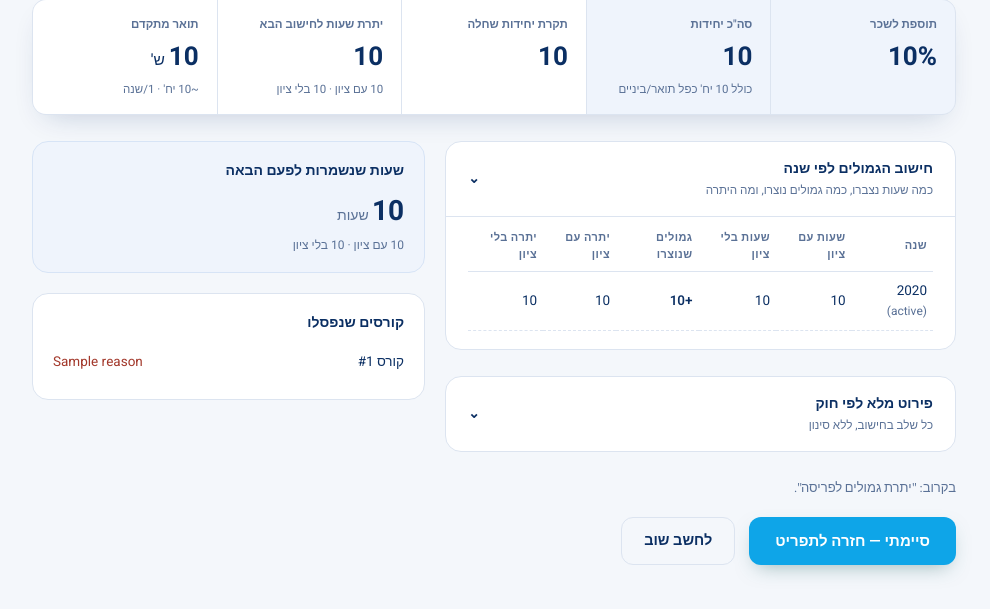
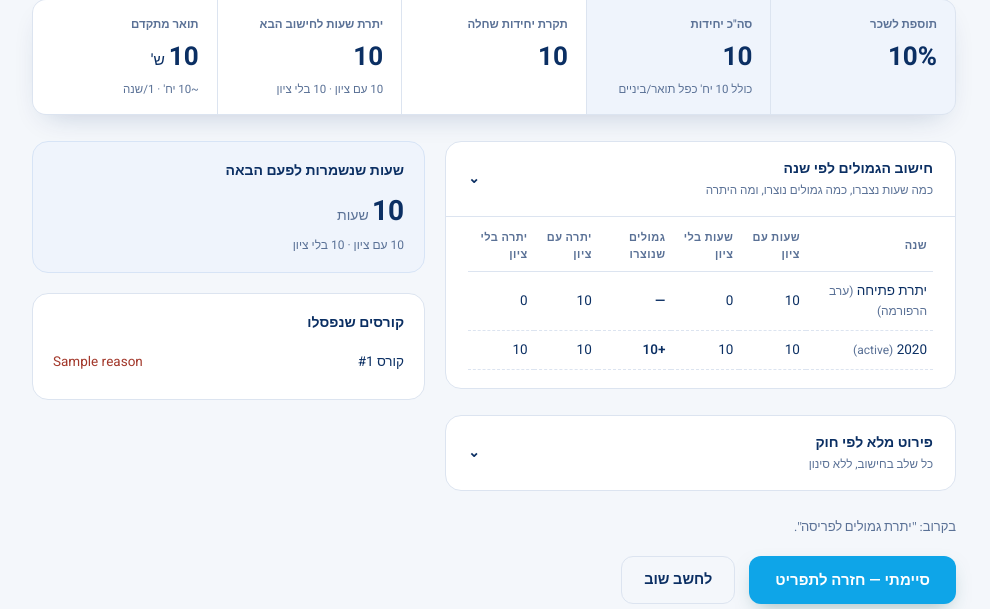
Before and after one commit to Rivka-Man/salary-engine, a Flask app: template templates/my_summary.html in a window 1280 px wide. Shown: the part 281-890 px from the top of the page, without its empty margins (146-1136 px from the left). Before the commit the page ends 858 px from the top, so only its background shows below. Run offline with Flask 3, Linux system fonts and the light colour scheme; the template is opened without the code that fills it: most values are stand-ins (such as "Sample title", 1, 10 or a date in 2020).

Commit message:
Show opening balance and empty-state in the per-year breakdown table
The "חישוב הגמולים לפי שנה" table only had rows for years with counted
courses, so a teacher whose courses all predate the reform (e.g. T019)
saw an empty table and no trace of the H_pre opening balance.

- Expose pre_reform_carry in the result and show it as a first
  "יתרת פתיחה (ערב הרפורמה)" row.
- Show an explanatory row when no courses are counted.

Co-Authored-By: Claude Opus 5.5 <noreply@anthropic.com>

```diff
--- a/engine.py
+++ b/engine.py
@@ -590,6 +590,7 @@ def compute_gimul_hishtalmut(teacher_id: str, calc_date: str) -> dict:
         "advanced_degree_units_available": round(advanced_units_available, 3),
         "delta_u_by_year": delta_u_by_year,
         "year_breakdown": year_breakdown,
+        "pre_reform_carry": round(pre_reform_carry, 2),
         "carry_remaining": round(carry, 2),
         "carry_remaining_graded": round(carry_graded, 2),
         "carry_remaining_ungraded": round(carry_ungraded, 2),
--- a/templates/my_summary.html
+++ b/templates/my_summary.html
@@ -56,6 +56,21 @@
             </tr>
           </thead>
           <tbody>
+            {% if result.pre_reform_carry %}
+            <tr>
+              <td>יתרת פתיחה <span style="color:var(--ink-soft); font-size:12px;">(ערב הרפורמה)</span></td>
+              <td>{{ result.pre_reform_carry | num }}</td>
+              <td>0</td>
+              <td class="trace-val">—</td>
+              <td>{{ result.pre_reform_carry | num }}</td>
+              <td>0</td>
+            </tr>
+            {% endif %}
+            {% if not result.year_breakdown %}
+            <tr>
+              <td colspan="6" style="color:var(--ink-soft);">אין עדיין קורסים שנספרים בחישוב. קורסים מלפני ההצטרפות לעוז לתמורה כבר כלולים ביחידות ובשעות שהוכרו ערב הרפורמה.</td>
+            </tr>
+            {% endif %}
             {% for y in result.year_breakdown %}
             <tr>
               <td>{{ y.school_year }}{% if y.status != 'רגיל' %} <span style="color:var(--ink-soft); font-size:12px;">({{ y.status }})</span>{% endif %}</td>
```
